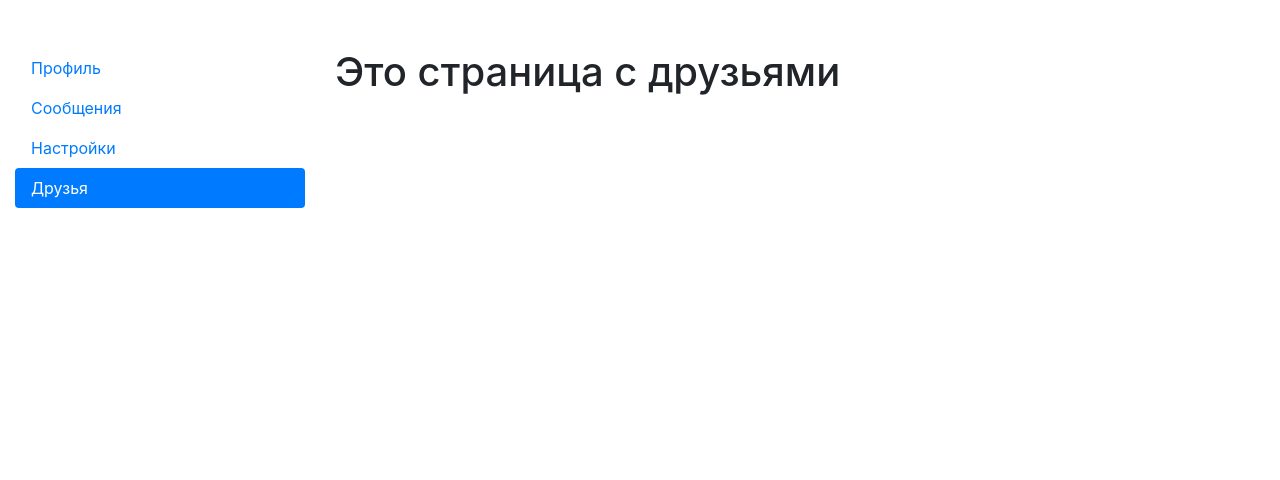
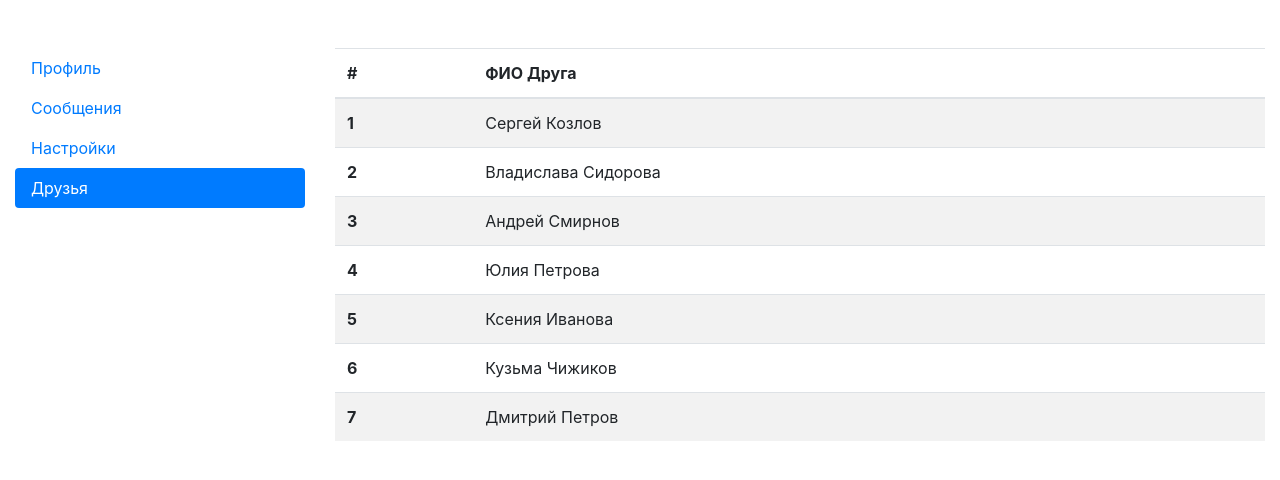
Before and after one commit to bagaguga/2, a React (Create React App) app: page /friends in a window 1280 px wide. Shown: the top 480 px of the page. Built offline with nearby package versions, Linux system fonts and the light colour scheme.

Commit message:
add length

```diff
--- a/src/App.jsx
+++ b/src/App.jsx
@@ -1,12 +1,12 @@
-// import './App.css';
+//import "./App.css";
 import { NavLink, Routes, Route } from "react-router-dom";
 import Friends from "./Friends";
+import Profile from "./Profile";
 import Messages from "./Messages";
-import Profile from "./Profile";
 import Settings from "./Settings";
 
 function App(props) {
-	// console.log(props);
+	//console.log(props);
 	return (
 		<div className="container-fluid mt-5">
 			<div className="row">
@@ -31,7 +31,7 @@
 						<Route path="/profile" element={<Profile function={props.function.key_getUser} />} />
 						<Route path="/messages" element={<Messages />} />
 						<Route path="/settings" element={<Settings />} />
-						<Route path="/friends" element={<Friends />} />
+						<Route path="/friends" element={<Friends function={props.function.key_getUsers} />} />
 					</Routes>
 				</div>
 			</div>
--- a/src/Friends.jsx
+++ b/src/Friends.jsx
@@ -1,5 +1,35 @@
-const Friends = () => {
-	return <h1>Это страница с друзьями</h1>;
+const TableRow = (props) => {
+	return (
+		<tr>
+			<th scope="row">{props.index + 1}</th>
+			<td>
+				{props.name} {props.lastname}
+			</td>
+		</tr>
+	);
+};
+
+const Friends = (props) => {
+	let users = props.function();
+	let usersCount = Object.keys(users).length;
+	let userRow = [];
+	for (let i = 0; i < usersCount; i++) {
+		userRow.push(<TableRow key={i} index={i} name={users[i].name} lastname={users[i].lastname} />);
+		console.log(userRow);
+	}
+	return (
+		<table className="table table-striped">
+			<thead>
+				<tr>
+					<th scope="col">#</th>
+					<th scope="col">ФИО Друга</th>
+				</tr>
+			</thead>
+			<tbody>
+				{userRow}
+			</tbody>
+		</table>
+	);
 };
 
 export default Friends;
```
